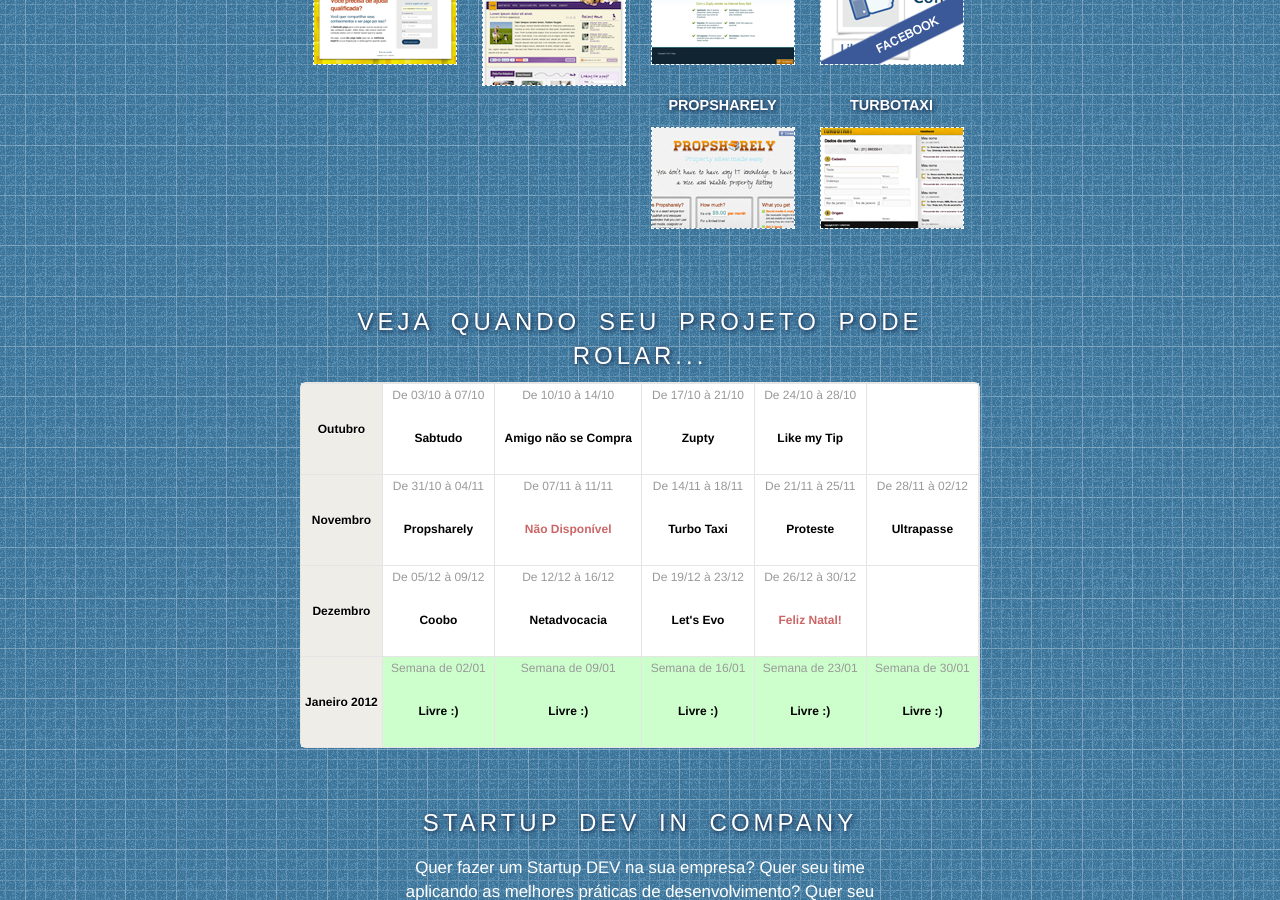
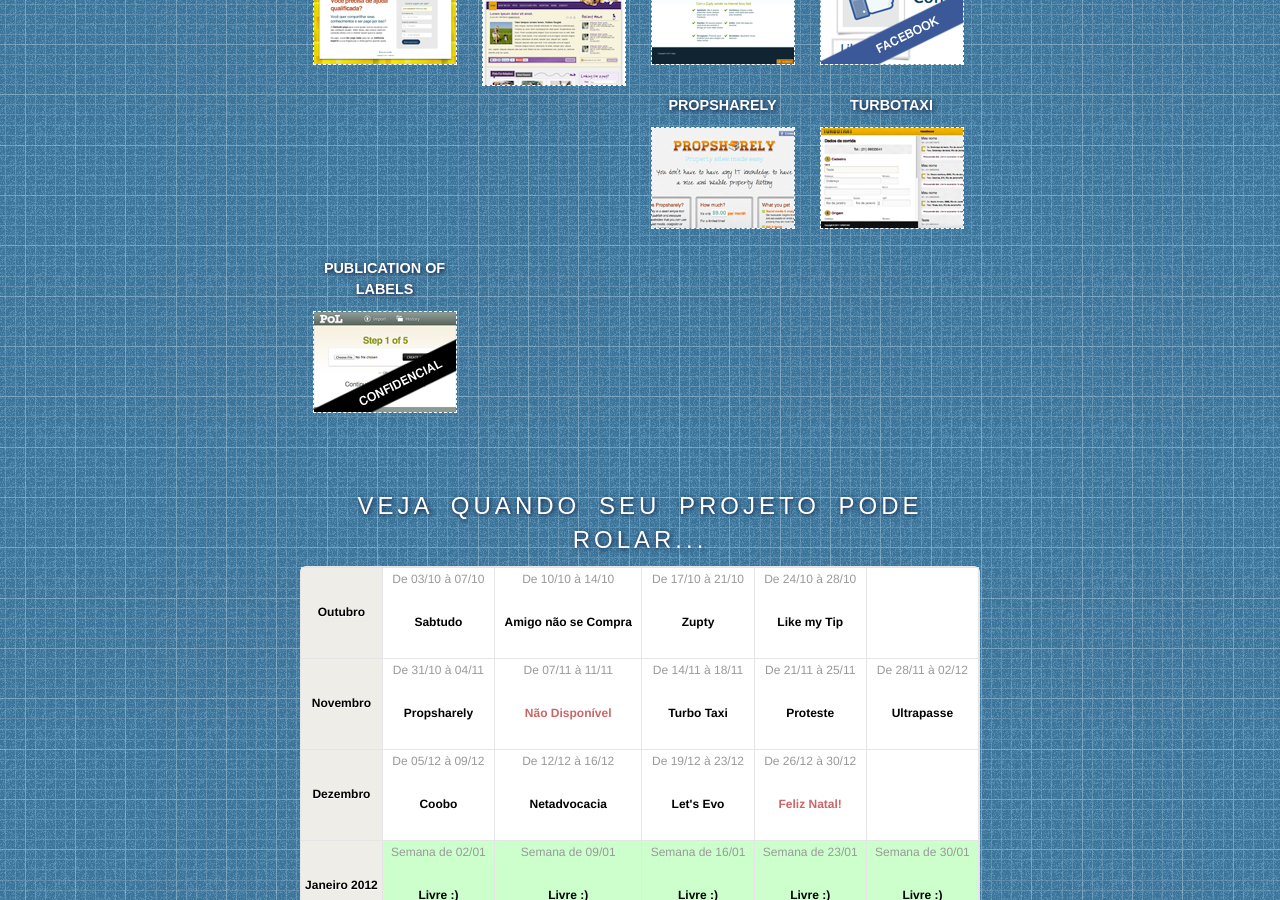
Before and after one commit to marciomarques/startupdev.github.com, a Jekyll site: the page built from index.html, in a window 1280 px wide and 900 px high, scrolled down 937 px. Built offline with Jekyll 4.4.1, drawn with Linux system fonts in a browser that asks for light colours; nearby versions of some CDN libraries; some web fonts are replaced.

Commit message:
Adding Publication Of Labels project.

```diff
--- a/index.html
+++ b/index.html
@@ -176,6 +176,10 @@
   <li>
     <h4>Turbotaxi</h4>
     <p><img src="/images/apps/turbotaxi.png" width="142" height="100" alt="Turbotaxi" /></p>
+  </li>
+  <li>
+    <h4>Publication of Labels</h4>
+    <p><span class="confidential">Confidencial</span><img src="/images/apps/pol.png" width="142" height="100" alt="Publication of Labels" /></p>
   </li>
 </ul>
 
```
Also changed, not shown: images/apps/pol.png (added).
